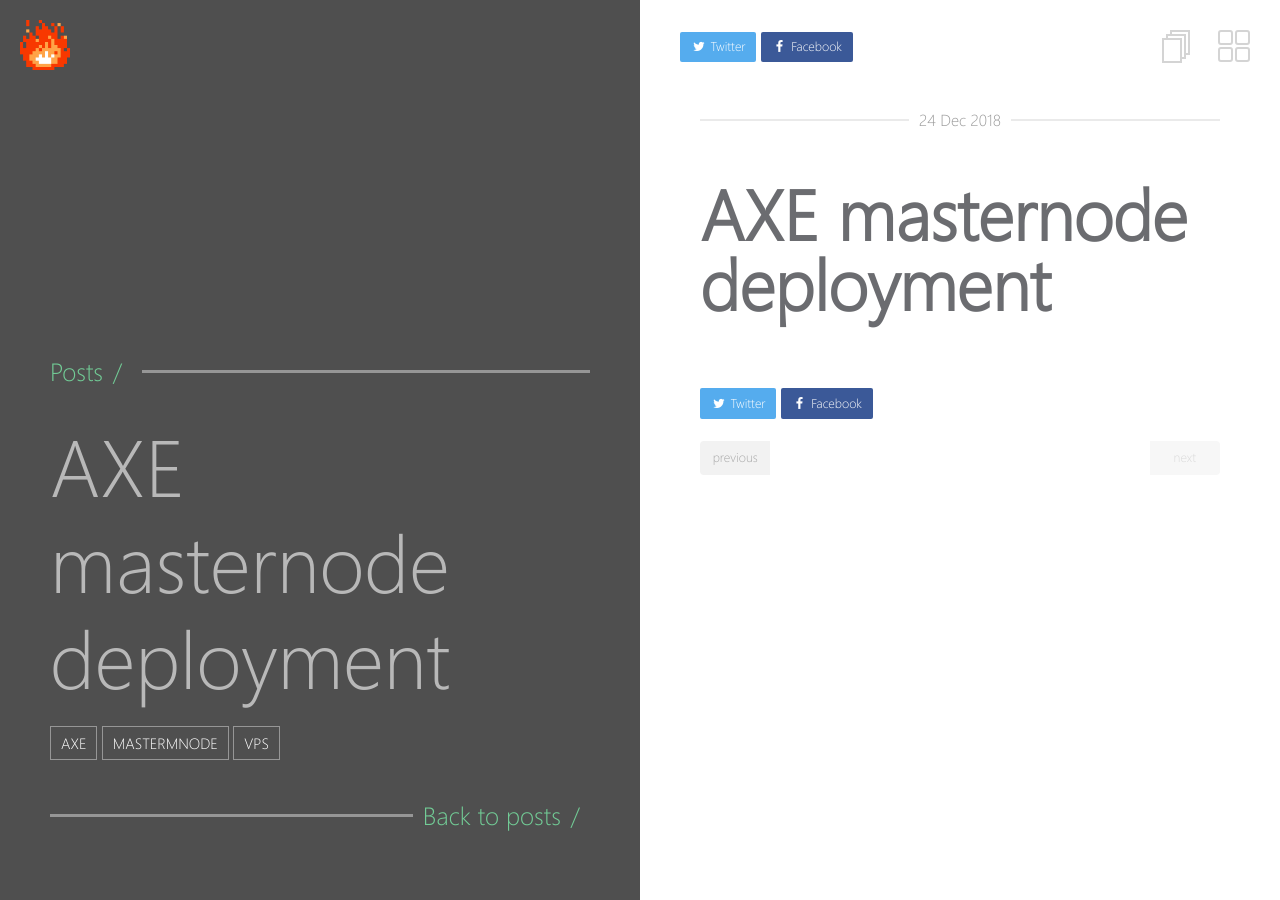
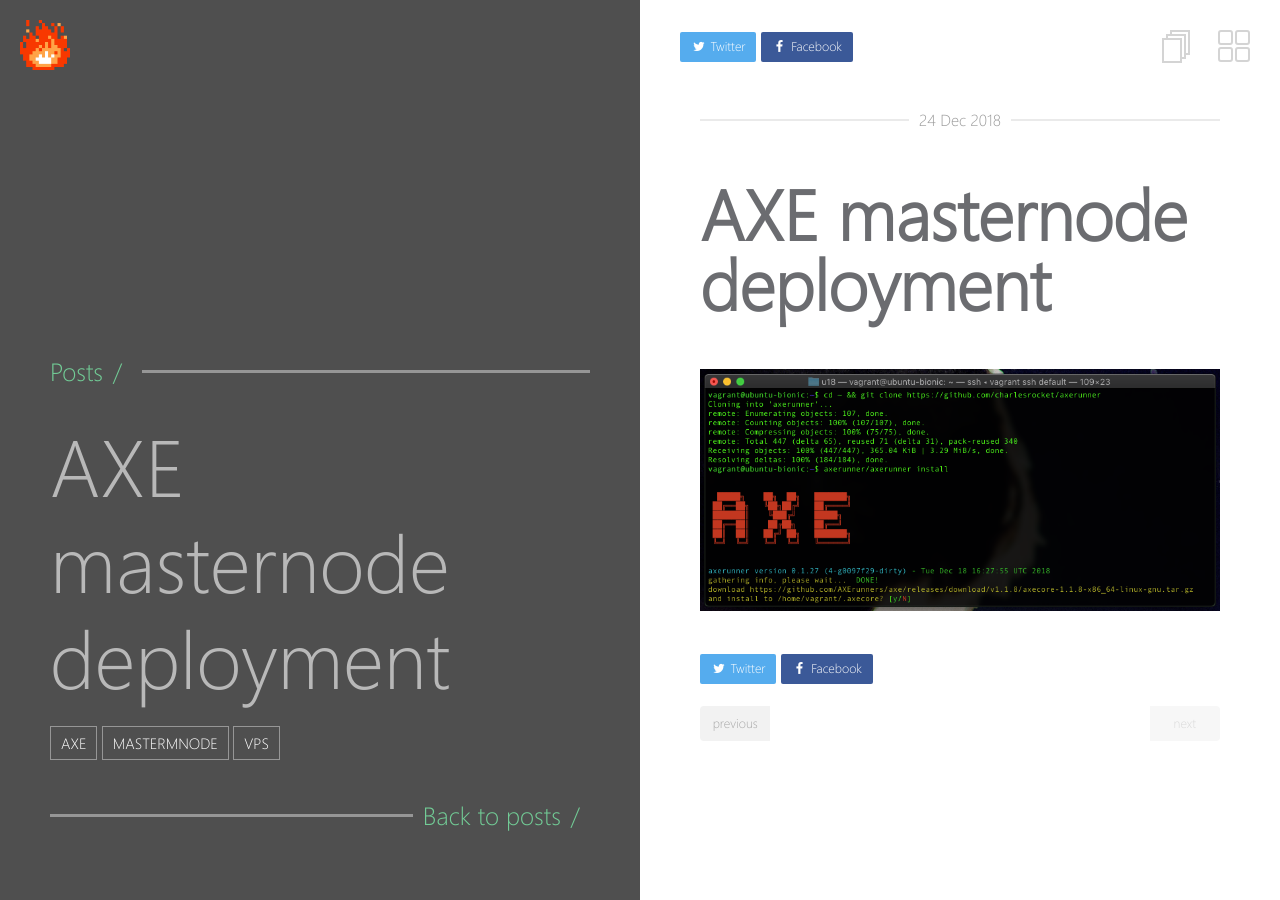
Before and after one commit to charlesrocket/charlesrocket.github.io, a Jekyll site: the page built from _posts/2018-12-24-axerunner-mn-deployment.md, in a window 1280 px wide. Built offline with Jekyll 4.4.1, drawn with Linux system fonts in a browser that asks for light colours.

Commit message:
add screenshot

```diff
--- a/_posts/2018-12-24-axerunner-mn-deployment.md
+++ b/_posts/2018-12-24-axerunner-mn-deployment.md
@@ -10,3 +10,5 @@ tags:
   - vps
 ---
 # AXE masternode deployment
+
+{% raw %}<img src="/images/axerunner-v0127.png" alt="axerunner screenshot">{% endraw %}
```
